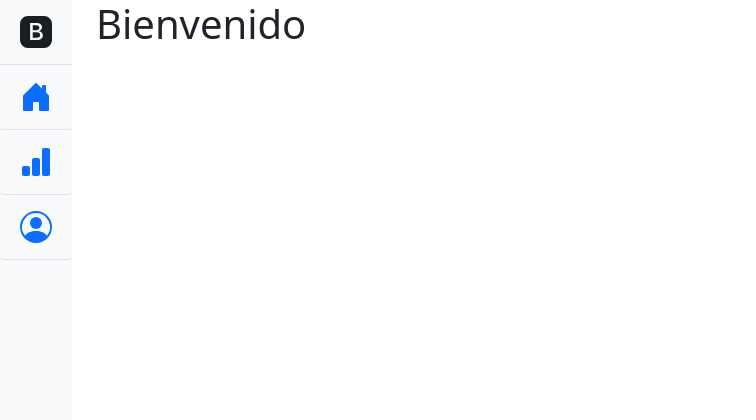
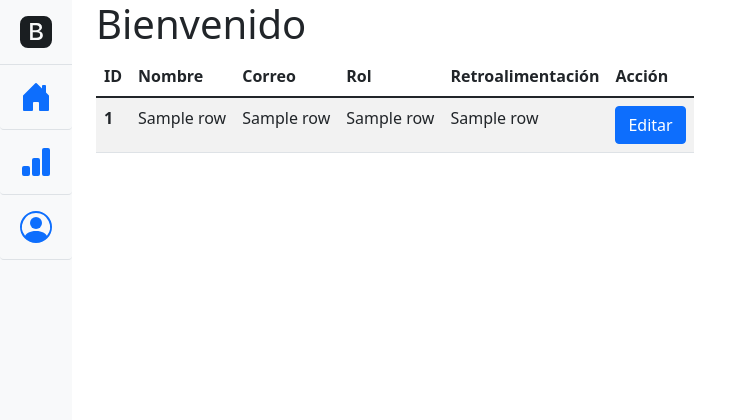
Before and after one commit to pipeprieto/LaCostena-MINTIC, a Flask app: template templates/index.html in a window 1280 px wide. Shown: the top 420 px of the page, without its empty margins (0-756 px from the left). Run offline with Flask 2, Linux system fonts and the light colour scheme; the template is opened without the code that fills it: most values are stand-ins (such as "Sample title", 1, 10 or a date in 2020); some libraries are stand-ins or nearby versions.

Commit message:
New changes added

```diff
--- a/app.py
+++ b/app.py
@@ -33,6 +33,7 @@ def create():
             cur = connection.cursor()
             cur.execute("INSERT INTO empleado (nombre,correo,contraseña) VALUES (%s,%s,%s)",(name,correo,password))
             connection.commit()
+            results = cur.fetchall()
             return redirect("/")
         else:
             return "Error grave"
--- a/templates/Registro.html
+++ b/templates/Registro.html
@@ -6,7 +6,7 @@
     <meta charset="UTF-8">
     <meta http-equiv="X-UA-Compatible" content="IE=edge">
     <meta name="viewport" content="width=device-width, initial-scale=1.0">
-    <title>Document</title>
+    <title>LaCosteña-Reistro</title>
 </head>
 <body>
     <div class="container">
--- a/templates/index.html
+++ b/templates/index.html
@@ -52,6 +52,30 @@
   </div>
   <div class="px-4">
     <h1>Bienvenido</h1>
+    <table class="table table-striped table-responsive-xxl">
+      <thead>
+        <tr>
+          <th scope="col">ID</th>
+          <th scope="col">Nombre</th>
+          <th scope="col">Correo</th>
+          <th scope="col">Rol</th>
+          <th scope="col">Retroalimentación</th>
+          <th scope="col">Acción</th>
+        </tr>
+      </thead>
+      <tbody>
+   {% for row in result  %}
+     <tr>
+       <th scope="row">{{row[0]}}</th>
+       <td>{{row[1]}}</td>
+       <td>{{row[2]}}</td>
+       <td>{{row[3]}}</td>
+       <td>{{row[4]}}</td>
+       <td><a href="#" class="btn btn-primary">Editar</a></td>
+     </tr>
+   {% endfor %}
+  </tbody>
+  </table>
   </div>
 </div>
     <script src="https://cdn.jsdelivr.net/npm/bootstrap@5.1.3/dist/js/bootstrap.bundle.min.js" integrity="sha384-ka7Sk0Gln4gmtz2MlQnikT1wXgYsOg+OMhuP+IlRH9sENBO0LRn5q+8nbTov4+1p" crossorigin="anonymous"></script>
```
